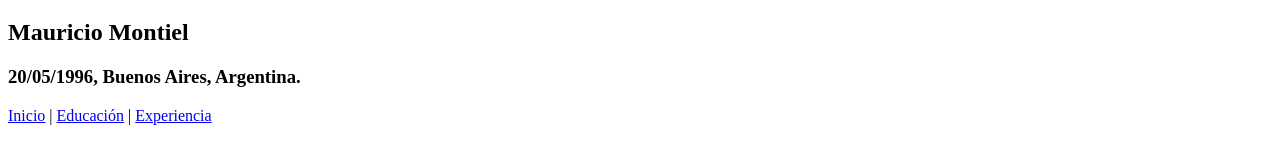
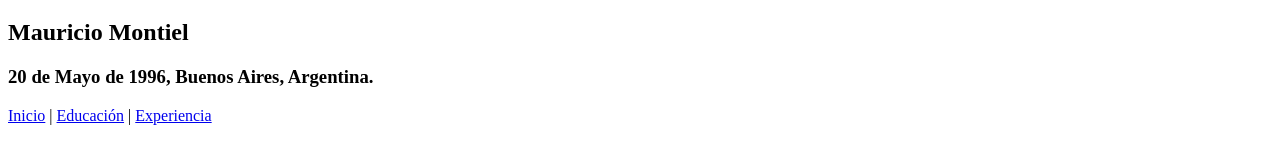
Before and after one commit to mobixent/fundamentoshtml, a plain HTML site: page index.html in a window 1280 px wide. Shown: the part 196-352 px from the top of the page. Drawn offline with Linux system fonts and the light colour scheme.

Commit message:
Correción de formato de fecha

```diff
--- a/index.html
+++ b/index.html
@@ -9,7 +9,7 @@
     <img src="images/logo.svg" alt="logo">
     <h1>Curr&iacute;culum vitae</h1>
     <h2>Mauricio Montiel</h2>
-    <h3>20/05/1996, Buenos Aires, Argentina.</h3>
+    <h3>20 de Mayo de 1996, Buenos Aires, Argentina.</h3>
 </header>
 <nav>
 	<a href="index.html">Inicio</a>
```
